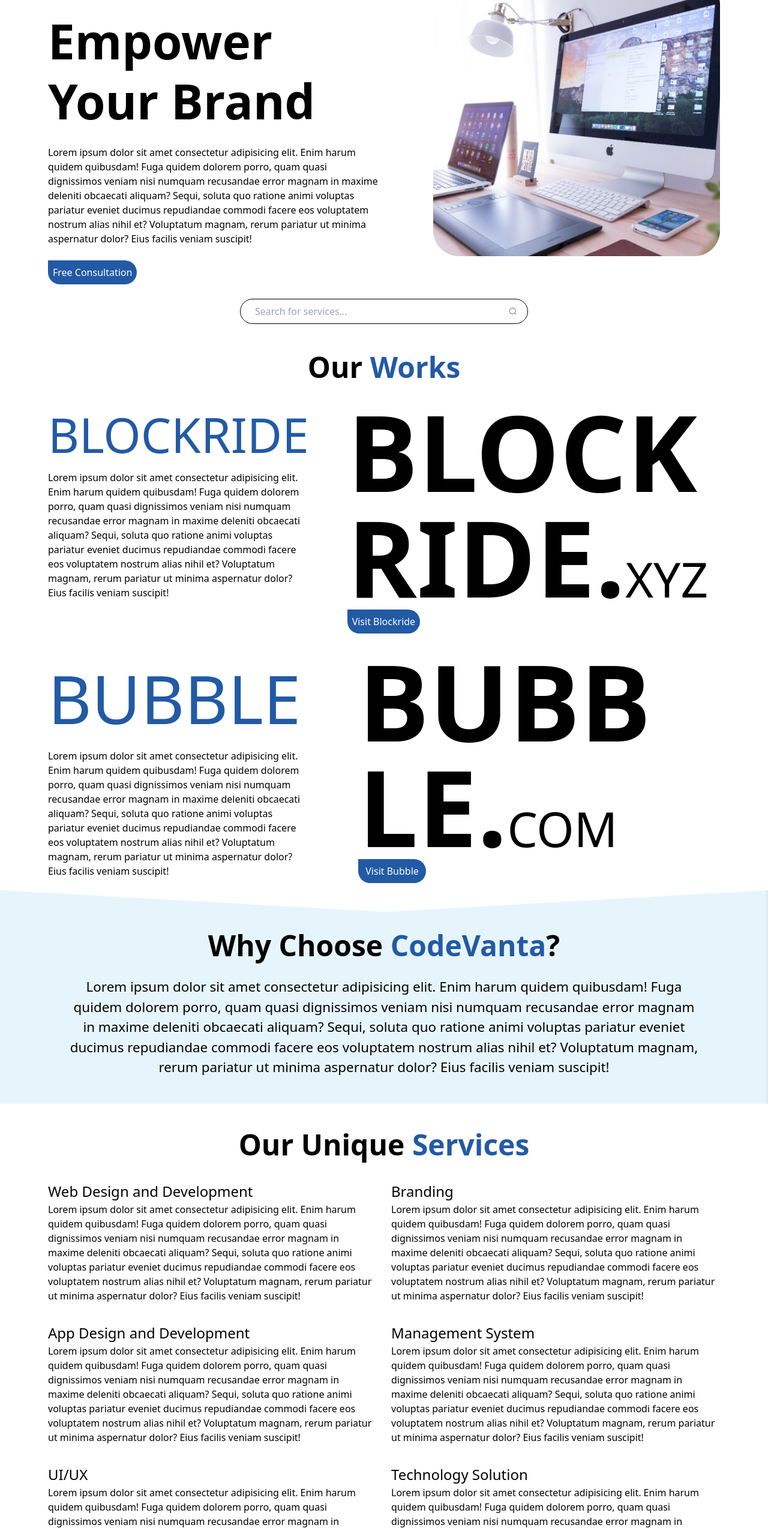
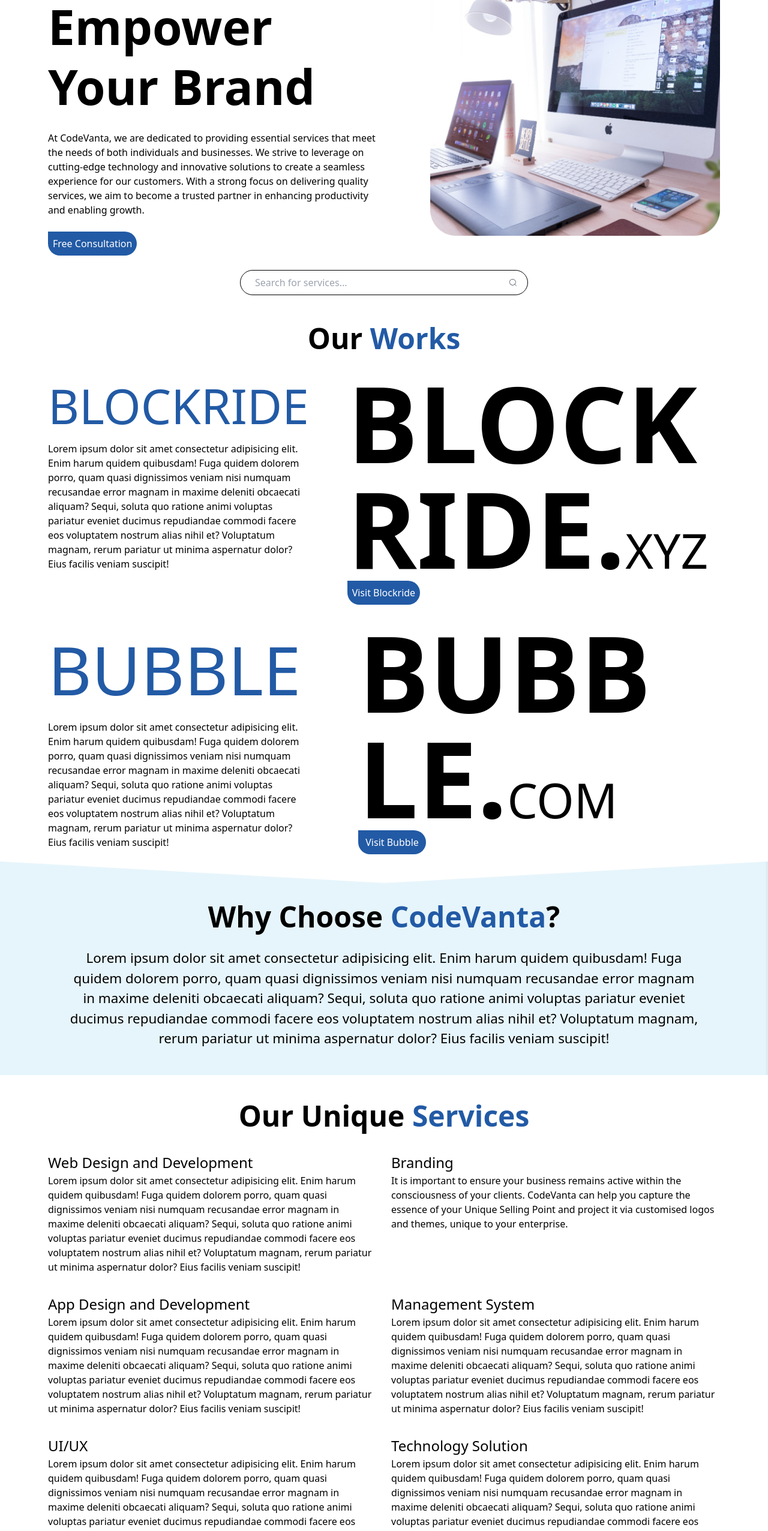
Before and after one commit to Code-Vanta/CompanyWebsite, a React (Vite) app in the folder CodeVanta/: page / in a window 1280 px wide. Shown: the part 234-2786 px from the top of the page at 60% size. Built offline with nearby package versions, Linux system fonts and the light colour scheme; no server answers.

Commit message:
contents

```diff
--- a/CodeVanta/src/component/langingpage/heroHome/HeroH.jsx
+++ b/CodeVanta/src/component/langingpage/heroHome/HeroH.jsx
@@ -1,42 +1,43 @@
 import React from 'react'
-// import { Link } from 'react-router-dom'
 import image from '../../../assets/heroImg.png'
 import Button from '../../button/Button'
 import { CiSearch } from 'react-icons/ci'
+import { Link } from 'react-router-dom'
 
 
 const HeroH = () => {
   return (
     <section className="">
       <div className="px-[5rem] sm:pt-1 pt-2 pb-3 flex gap-[5.5rem] md:flex md:flex-col-reverse items-center md:px-[1rem] sm:bg-smbg sm:px-2">
-        <div className="lg:w-[52%] flex flex-col items-center lg:block w-full  sm:text-[#225AA5] sm:p-3">
+        <div className="lg:w-[51%] flex flex-col items-center lg:block w-full  sm:text-[#225AA5] sm:p-3">
           <p className="font-semibold leading-tight text-[5rem] sm:font-medium sm:text-[3rem] md:font-medium md:text-[4rem] text-center lg:text-start">
             Let's Empower Your Brand
           </p>
-          <p className="py-[1.5rem] font-medium">
-            Lorem ipsum dolor sit amet consectetur adipisicing elit. Enim harum
-            quidem quibusdam! Fuga quidem dolorem porro, quam quasi dignissimos
-            veniam nisi numquam recusandae error magnam in maxime deleniti
-            obcaecati aliquam? Sequi, soluta quo ratione animi voluptas pariatur
-            eveniet ducimus repudiandae commodi facere eos voluptatem nostrum
-            alias nihil et? Voluptatum magnam, rerum pariatur ut minima
-            aspernatur dolor? Eius facilis veniam suscipit!
+          <p className="py-[1.5rem] sm:font-medium">
+            At CodeVanta, we are dedicated to providing essential services that
+            meet the needs of both individuals and businesses. We strive to
+            leverage on cutting-edge technology and innovative solutions to
+            create a seamless experience for our customers. With a strong focus
+            on delivering quality services, we aim to become a trusted partner
+            in enhancing productivity and enabling growth.
           </p>
-          <Button
-            text={"Free Consultation"}
-            style="bg-[#225AA5] rounded-r-full rounded-bl-full text-white py-2 px-2"
-          />
+          <Link to="/contactus">
+            <Button
+              text={"Free Consultation"}
+              style="bg-[#225AA5] rounded-r-full rounded-bl-full text-white py-2 px-2"
+            />
+          </Link>
         </div>
         <div className="sm:hidden">
           <img src={image} alt="" />
         </div>
       </div>
       <div className="flex justify-center">
-        <div className="mx-[5rem] my-3 px-4 w-[30rem] flex justify-between items-center rounded-full border-[1px] border-black">
+        <div className="mx-[5rem] my-3 px-4 w-[30rem] sm:bg-slate-100 flex justify-between items-center rounded-full border-[1px] border-black">
           <input
             type="text"
             placeholder="Search for services..."
-            className="border-none rounded-full w-[90%] p-2 outline-none"
+            className="border-none rounded-full w-[90%] p-2 sm:bg-slate-100 outline-none"
           />
           <CiSearch className="text-gray-700" />
         </div>
--- a/CodeVanta/src/component/langingpage/newsletter/NewsLetter.jsx
+++ b/CodeVanta/src/component/langingpage/newsletter/NewsLetter.jsx
@@ -1,6 +1,8 @@
 import React from "react";
 import Button from "../../button/Button";
 import { useState } from "react";
+import { ToastContainer, toast } from "react-toastify";
+import "react-toastify/dist/ReactToastify.css";
 import axios from "axios";
 
 const NewsLetter = () => {
@@ -15,7 +17,7 @@
     try{
       e.preventDefault();
       if (!email.includes("@") || !email.includes(".com") || email === "") {
-        alert("Please enter a valid email");
+        toast.info("Please enter a valid email");
       }
       const response = await axios.post(`us21.api.mailchimp.com/3.0/lists/${listID}/member`,{
         email_address : email,
@@ -40,6 +42,7 @@
         }
       })
       console.log("Automated mail sent successfully:", campaignResponse.data)
+      toast.success("You have successfully subscribe to our Newsletter.")
     } catch (error) {
       console.log("Error: ", error)
     }
@@ -64,6 +67,7 @@
           />
         </form>
       </div>
+      <ToastContainer />
     </div>
   );
 };
--- a/CodeVanta/src/component/langingpage/servicess/OurServices.jsx
+++ b/CodeVanta/src/component/langingpage/servicess/OurServices.jsx
@@ -4,10 +4,14 @@
   return (
     <section>
       <div className="px-[5rem] pt-2 sm:pt-1 pb-3 md:px-[1rem] sm:px-3">
-        <p className="text-center font-bold text-[3rem] py-6">Our Unique <span className="text-[#225AA5]">Services</span></p>
+        <p className="text-center font-bold text-[3rem] py-6">
+          Our Unique <span className="text-[#225AA5]">Services</span>
+        </p>
         <div className="lg:flex lg:flex-row gap-[1.5rem] flex flex-col">
-          <div>
-            <p className="font-medium text-[1.5rem]">Web Design and Development</p>
+          <div className="lg:w-[50%]">
+            <p className="font-medium text-[1.5rem]">
+              Web Design and Development
+            </p>
             <p>
               Lorem ipsum dolor sit amet consectetur adipisicing elit. Enim
               harum quidem quibusdam! Fuga quidem dolorem porro, quam quasi
@@ -18,8 +22,21 @@
               pariatur ut minima aspernatur dolor? Eius facilis veniam suscipit!
             </p>
           </div>
-          <div>
+          <div className="lg:w-[50%]">
             <p className="font-medium text-[1.5rem]">Branding</p>
+            <p>
+              It is important to ensure your business remains active within the
+              consciousness of your clients. CodeVanta can help you capture the
+              essence of your Unique Selling Point and project it via customised
+              logos and themes, unique to your enterprise.
+            </p>
+          </div>
+        </div>
+        <div className="lg:flex lg:flex-row gap-[1.5rem] flex flex-col py-[2rem]">
+          <div className="lg:w-[50%]">
+            <p className="font-medium text-[1.5rem]">
+              App Design and Development
+            </p>
             <p>
               Lorem ipsum dolor sit amet consectetur adipisicing elit. Enim
               harum quidem quibusdam! Fuga quidem dolorem porro, quam quasi
@@ -30,21 +47,7 @@
               pariatur ut minima aspernatur dolor? Eius facilis veniam suscipit!
             </p>
           </div>
-        </div>
-        <div className="lg:flex lg:flex-row gap-[1.5rem] flex flex-col py-[2rem]">
-          <div>
-            <p className="font-medium text-[1.5rem]">App Design and Development</p>
-            <p>
-              Lorem ipsum dolor sit amet consectetur adipisicing elit. Enim
-              harum quidem quibusdam! Fuga quidem dolorem porro, quam quasi
-              dignissimos veniam nisi numquam recusandae error magnam in maxime
-              deleniti obcaecati aliquam? Sequi, soluta quo ratione animi
-              voluptas pariatur eveniet ducimus repudiandae commodi facere eos
-              voluptatem nostrum alias nihil et? Voluptatum magnam, rerum
-              pariatur ut minima aspernatur dolor? Eius facilis veniam suscipit!
-            </p>
-          </div>
-          <div>
+          <div className="lg:w-[50%]">
             <p className="font-medium text-[1.5rem]">Management System</p>
             <p>
               Lorem ipsum dolor sit amet consectetur adipisicing elit. Enim
@@ -58,7 +61,7 @@
           </div>
         </div>
         <div className="lg:flex lg:flex-row gap-[1.5rem] flex flex-col">
-          <div>
+          <div className="lg:w-[50%]">
             <p className="font-medium text-[1.5rem]">UI/UX</p>
             <p>
               Lorem ipsum dolor sit amet consectetur adipisicing elit. Enim
@@ -70,7 +73,7 @@
               pariatur ut minima aspernatur dolor? Eius facilis veniam suscipit!
             </p>
           </div>
-          <div>
+          <div className="lg:w-[50%]">
             <p className="font-medium text-[1.5rem]">Technology Solution</p>
             <p>
               Lorem ipsum dolor sit amet consectetur adipisicing elit. Enim
--- a/CodeVanta/src/component/langingpage/works/Works.jsx
+++ b/CodeVanta/src/component/langingpage/works/Works.jsx
@@ -19,7 +19,7 @@
               <p className="font-semibold text-[11rem] leading-none lg:block hidden">
                 BLOCK<br />RIDE.<span className="font-normal text-[5rem]">XYZ</span>
               </p>
-              <a href="#" className="md:flex md:justify-center sm:flex sm:justify-center">  <Button
+              <a href="https://www.blockride.xyz" className="md:flex md:justify-center sm:flex sm:justify-center">  <Button
                 text = {'Visit Blockride'}
                 style= 'bg-[#225AA5] rounded-r-full rounded-bl-full text-white py-2 px-2'
               /></a>
--- a/CodeVanta/src/component/navbar/Navbar.jsx
+++ b/CodeVanta/src/component/navbar/Navbar.jsx
@@ -4,16 +4,16 @@
 import {useState} from 'react'
 import logo from '../../assets/companyLogo.svg'
 import { Link } from 'react-router-dom'
-import { useDarkContext, useToggleContext } from '../DarkMode'
+// import { useDarkContext, useToggleContext } from '../DarkMode'
 
 
 const Navbar = () => {
-  const itsDark = useDarkContext()
+  // const itsDark = useDarkContext()
 
-  console.log(itsDark)
-  const toggleIt = useToggleContext()
+  // console.log(itsDark)
+  // const toggleIt = useToggleContext()
 
-  console.log(toggleIt)
+  // console.log(toggleIt)
     const[toggle, setToggle] = useState(false)
     const letToggle = () => {
     setToggle(!toggle)
@@ -32,7 +32,7 @@
               className="w-[8rem] h-[7.5rem]"
             />
           </Link>
-          {toggleIt ? <p>on</p> : <p>off</p>}
+          {/*{toggleIt ? <p>on</p> : <p>off</p>}*/}
         </div>
         <div
           className="hidden sm:block md:block absolute md:right-[6rem] right-[2rem] top-[2.5rem]"
--- a/CodeVanta/src/pages/LandingPage.jsx
+++ b/CodeVanta/src/pages/LandingPage.jsx
@@ -7,7 +7,7 @@
 
 const LandingPage = () => {
   return (
-    <div className="lg:pb-[3rem] pb-7">
+    <div className="lg:pb-[3rem] sm:bg-slate-100 pb-7">
       <HeroH />
       <Works />
       <WhyChoose />
```
